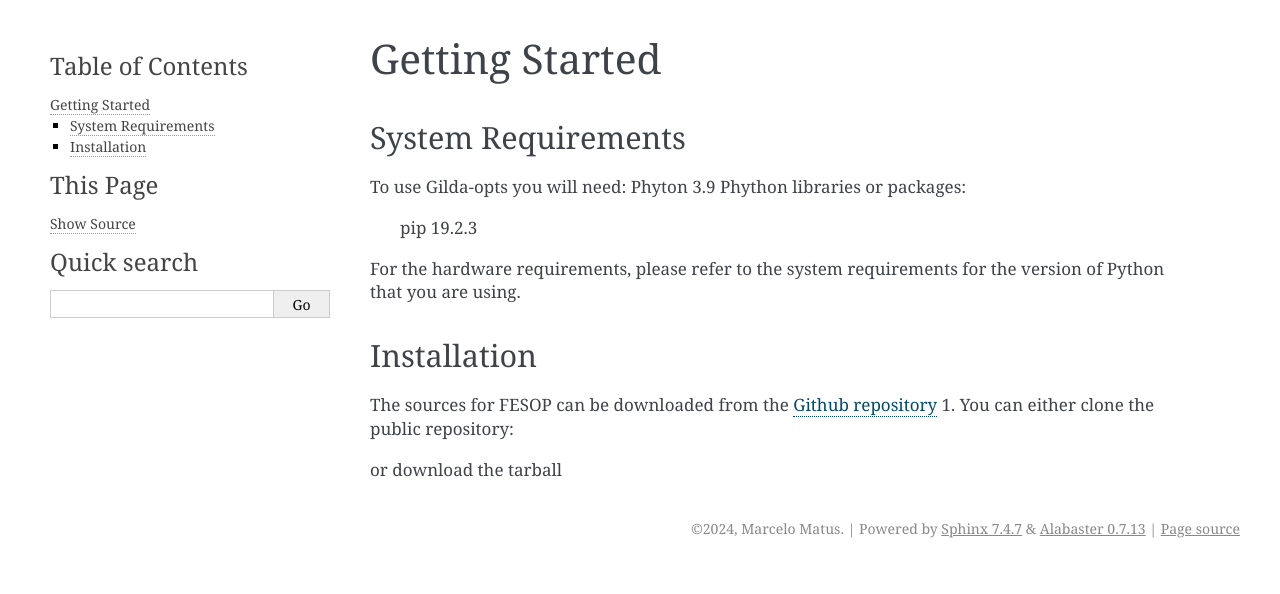
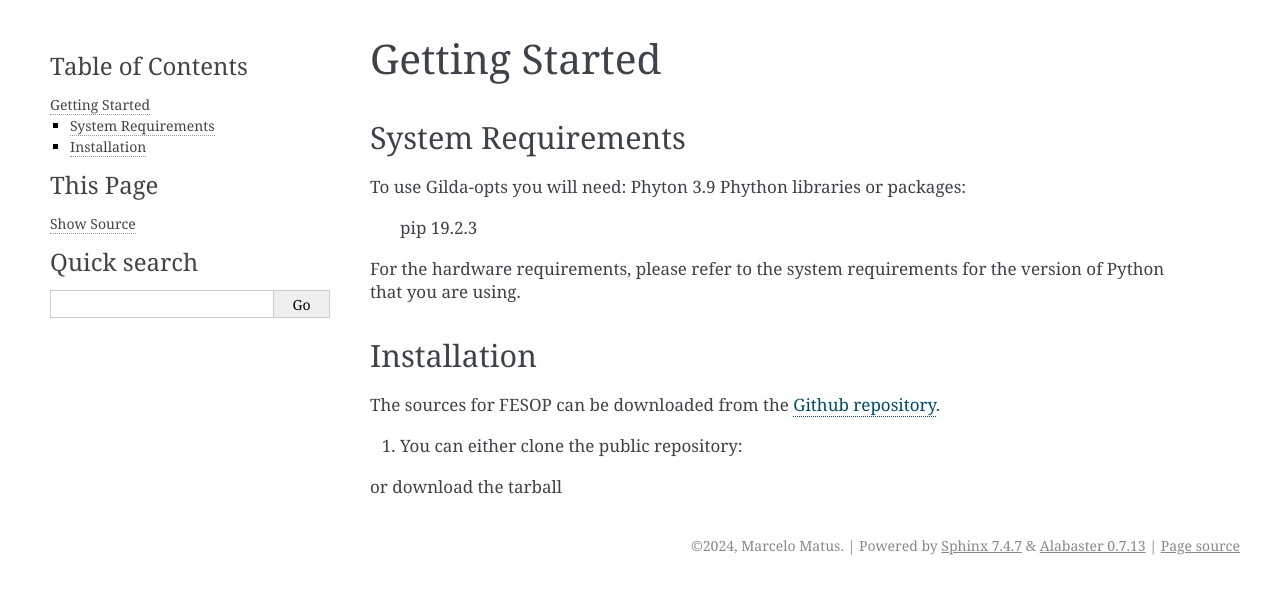
Before and after one commit to marcelomatus/gilda-opts, a Sphinx documentation site: the page built from docs/GettingStarted.rst, in a window 1280 px wide. Shown: the top 594 px of the page. Built offline with Sphinx 7.4.7, drawn with Linux system fonts in a browser that asks for light colours; pages that are not in the unit, such as notebooks, are missing from menus.

```diff
--- a/docs/GettingStarted.rst
+++ b/docs/GettingStarted.rst
@@ -16,7 +16,8 @@ Python that you are using.
 Installation
 ============
 
-The sources for FESOP can be downloaded from the `Github repository`_
+The sources for FESOP can be downloaded from the `Github repository`_.
+
 1. You can either clone the public repository:
 
 or download the tarball
```
